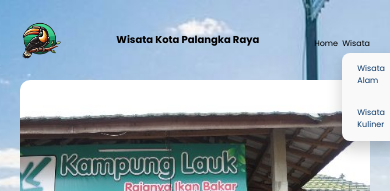
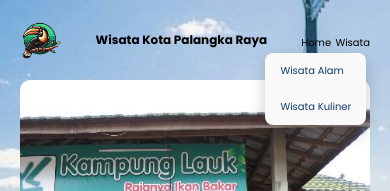
Before and after one commit to Rimiruuu21/WEB_TUGAS_PP_WISATAKOTAPALANGKARAYA, a plain HTML site: page index.html in a window 390 px wide. Both pictures are taken after a click on the element "Wisata". Shown: the top 191 px of the page. Drawn offline with nearby package versions, Linux system fonts and the light colour scheme.

Commit message:
Update style.css

```diff
--- a/style.css
+++ b/style.css
@@ -348,13 +348,25 @@ body {
 /* Media Query untuk handphone (misalnya layar dengan lebar max 480px) */
 @media (max-width: 480px) {
   .judul {
+    font-size: 12px;
+  }
+
+  .home a,
+  .wisata a {
     font-size: 10px;
   }
 
-  .home a,
-.wisata a {
-  font-size: 8px;
-}
+  .dropdown-content {
+    display: none; /* Sembunyikan secara default */
+    position: absolute;
+    top: 100%;
+    left: -70px;
+    background-color: #f9f9f9;
+    box-shadow: 0px 8px 16px rgba(0, 0, 0, 0.2);
+    z-index: 1;
+    border-radius: 8px;
+    overflow: hidden;
+  }
 
   .logo img {
     height: 40px; /* Ukuran logo lebih kecil pada handphone */
```
